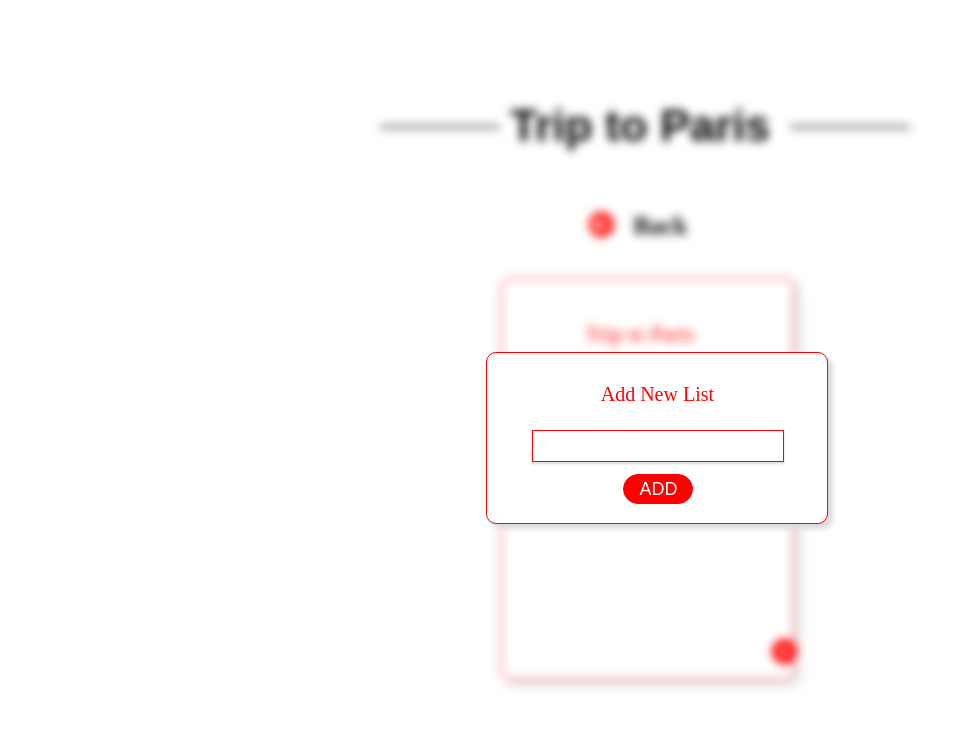
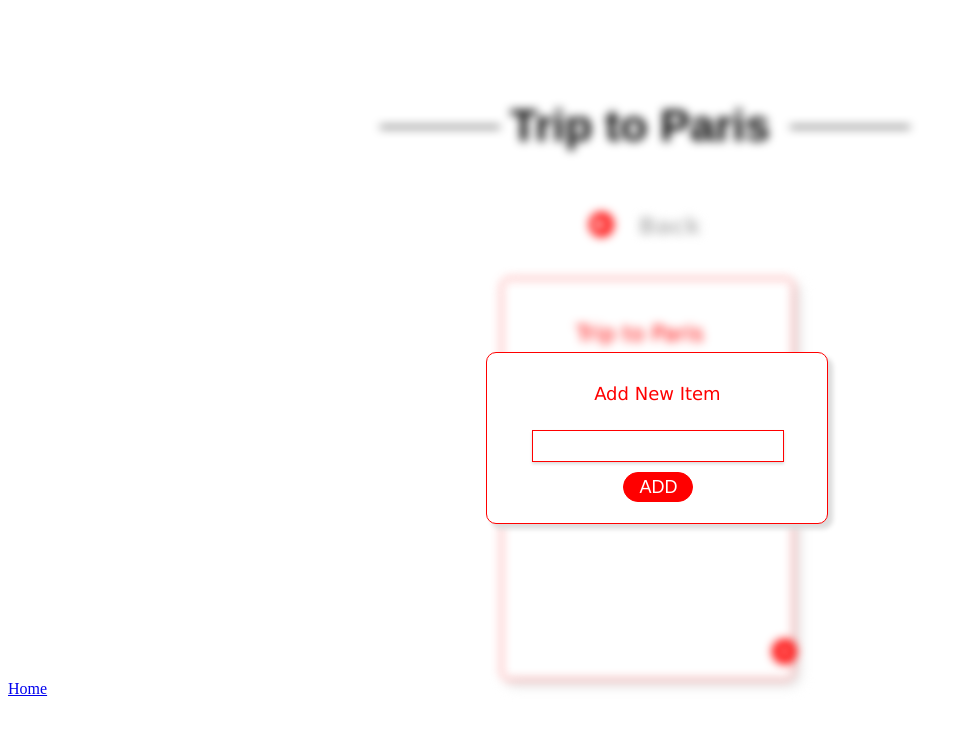
Before and after one commit to Kpritpal12/css_project, a plain HTML site: page index3.html in a window 1280 px wide. Shown: the whole page, without its empty margins (0-968 px from the left). Drawn offline with Linux system fonts and the light colour scheme.

Commit message:
changes to be done

```diff
--- a/index3.html
+++ b/index3.html
@@ -35,12 +35,13 @@
        </div>
     </div>
     <div class="popup">
-        <div class="add">Add New List</div>
+        <div class="add">Add New Item</div>
         <div class="label"></div>
         <div class="last">
             <input type="button" value="ADD" style="background-color: red; color: white; width: 70px;
             font-size: 18px;border: 1px solid red;border-radius: 20px;height: 30px;">
         </div>
     </div>
+    <a href="./index.html">Home</a>
 </body>
 </html>
--- a/style.css
+++ b/style.css
@@ -138,10 +138,10 @@
 }
 .add{
     text-align: center;
-    font-size: 20px;
+    font-size: 18px;
     color: red;
     margin-top: 30px;
-
+    font-family:Verdana, Geneva, Tahoma, sans-serif
 }
 .last{
     margin-top: 20%;
--- a/style1.css
+++ b/style1.css
@@ -35,10 +35,11 @@
 .div3{
     width: 90%;
     height: 10%;
-    font-size: 18px;
+    font-size: 17px;
     position: absolute;
     top: 47%;
     text-align: left;
+    font-family:Verdana, Geneva, Tahoma, sans-serif
 }
 #check{
     height: 15px;
@@ -49,10 +50,12 @@
 .div1 p{
     margin-left: -100px;
     font-size: 22px;
+    font-family:Verdana, Geneva, Tahoma, sans-serif
 }
 .div2 p{
     margin-left: 31px;
-    font-size: 20px;
+    font-size: 17px;
+    font-family:Verdana, Geneva, Tahoma, sans-serif
 }
 .div4{
     position: absolute;
@@ -125,12 +128,17 @@ h1 {
 }
 .add{
     text-align: center;
-    font-size: 20px;
+    font-size: 18px;
     color: red;
     margin-top: 30px;
-
+    font-family:Verdana, Geneva, Tahoma, sans-serif
 }
 .last{
     margin-top: 20%;
     margin-left: 40%;
 }
+.header h3{
+    font-family:Verdana, Geneva, Tahoma, sans-serif;
+    color: #bcbcbc;
+    font-size: 23px;
+}
```
Also changed, not shown: index.html (+1 -0 lines), index1.html (+1 -0 lines), index2.html (+1 -0 lines).
